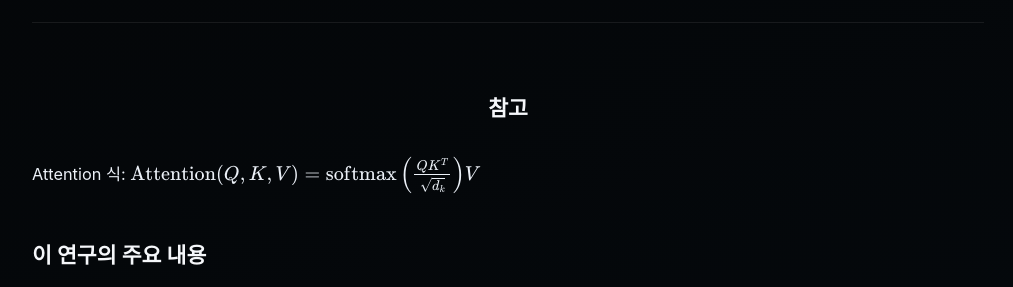
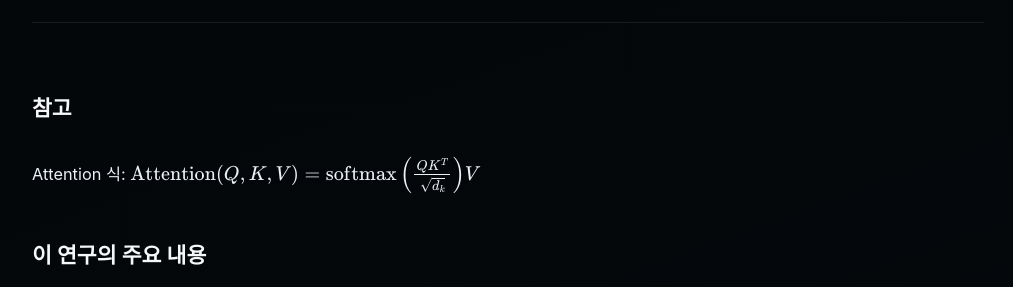
Before and after one commit to don-gik/don-gik.github.io, a Jekyll site: the page built from _posts/2025-09-23-myrande.md, in a window 1280 px wide. Shown: the part 145-432 px from the top of the page, without its empty margins (132-1145 px from the left). Built offline with Jekyll 4.4.1, drawn with Linux system fonts in a browser that asks for light colours.

Commit message:
action error fixed

```diff
--- a/_posts/2025-09-23-myrande.md
+++ b/_posts/2025-09-23-myrande.md
@@ -26,7 +26,7 @@ toc: false
     }
 </style>
 
-<h3 class ="center">
+<h3>
     참고
 </h3>
 Attention 식:
```
